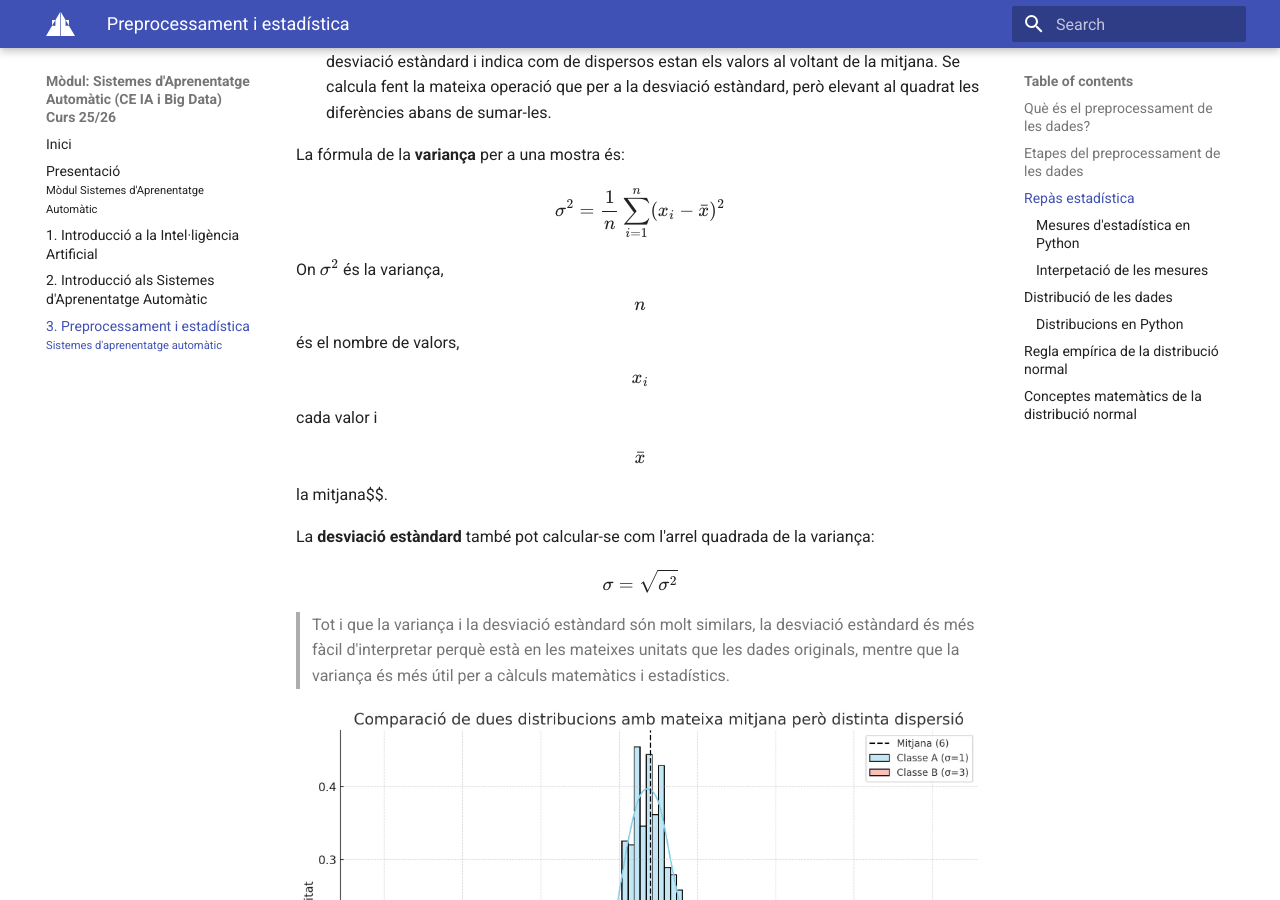
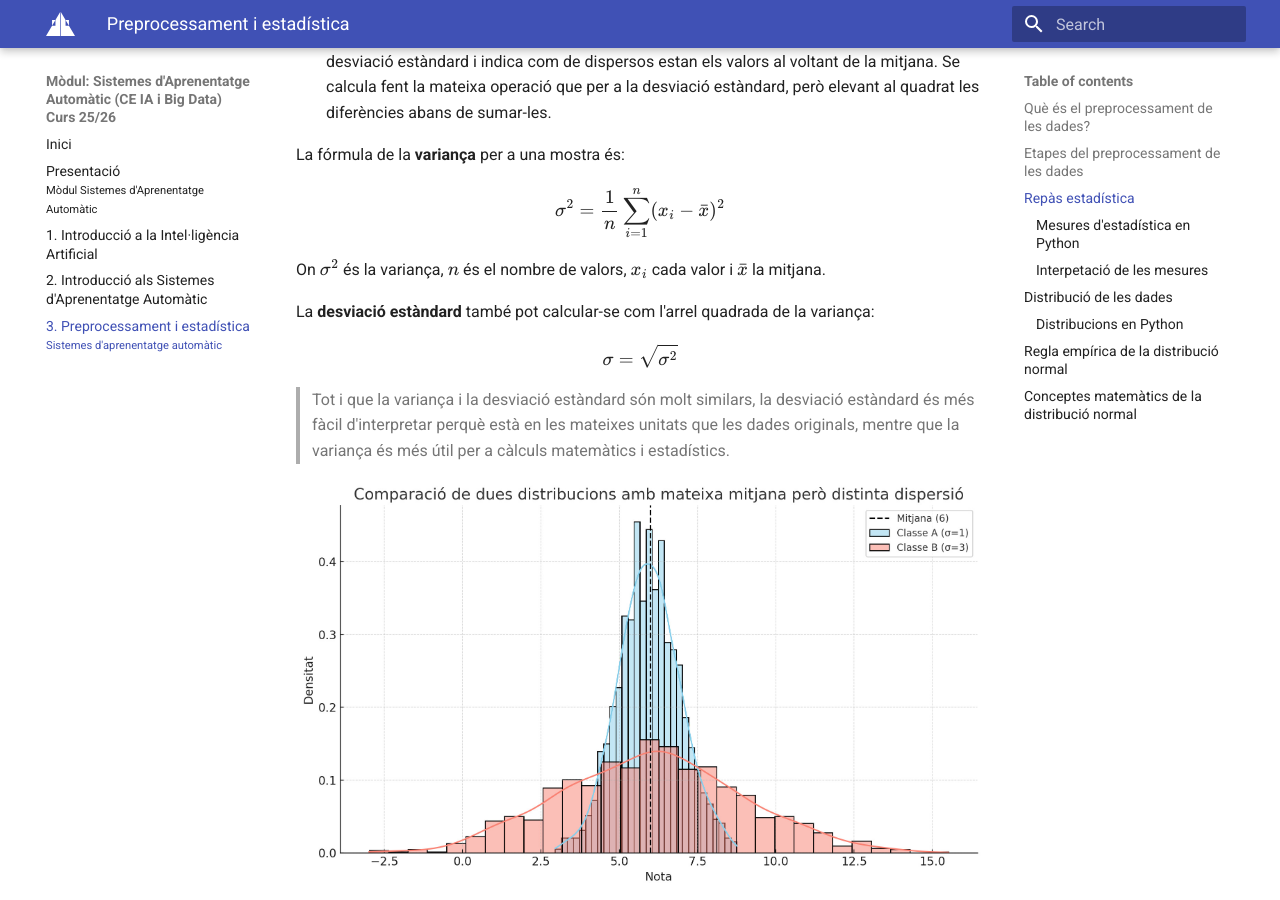
Before and after one commit to fidelDAM2021/SAA2526, an MkDocs documentation site: the page built from docs/u03/index.md, in a window 1280 px wide and 900 px high, scrolled down 2904 px. Built offline with MkDocs 1.6.1 and Material for MkDocs 9.7.7, drawn with Linux system fonts in a browser that asks for light colours.

Commit message:
Aplicades les noves fórmules

```diff
--- a/docs/u03/index.md
+++ b/docs/u03/index.md
@@ -109,7 +109,7 @@ $$
 \sigma^2 = \frac{1}{n} \sum_{i=1}^{n} (x_i - \bar{x})^2
 $$
 
-On $\sigma^2$ és la variança, $$n$$ és el nombre de valors, $$x_i$$ cada valor i $$\bar{x}$$ la mitjana$$.
+On $\sigma^2$ és la variança, $n$ és el nombre de valors, $x_i$ cada valor i $\bar{x}$ la mitjana.
 
 
 
@@ -330,7 +330,7 @@ $$f(x) = \frac{1}{\sigma \sqrt{2\pi}} e^{-\frac{(x - \mu)^2}{2\sigma^2}}$$
 
 On:
 
-- $$f(x)$$ és la funció de densitat de probabilitat.
-- $$\mu$$ és la mitjana de la distribució.
-- $$\sigma$$ és la desviació estàndard de la distribució.
-- $$e$$ és la base del logaritme natural (aproximadament 2.71828).
+- $f(x)$ és la funció de densitat de probabilitat.
+- $\mu$ és la mitjana de la distribució.
+- $\sigma$ és la desviació estàndard de la distribució.
+- $e$ és la base del logaritme natural (aproximadament 2.71828).
```
